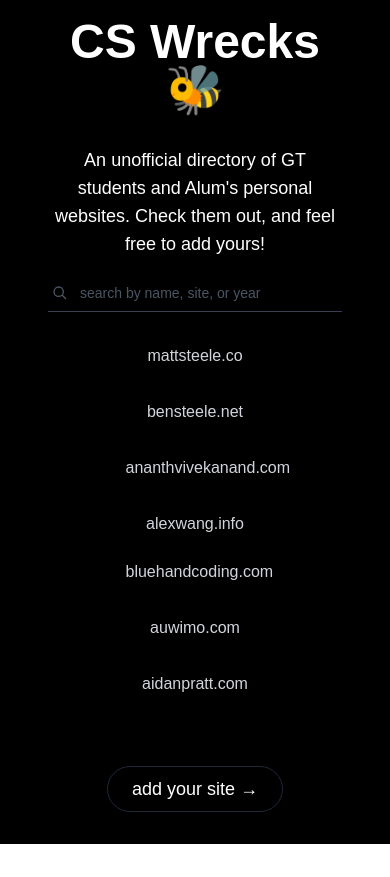
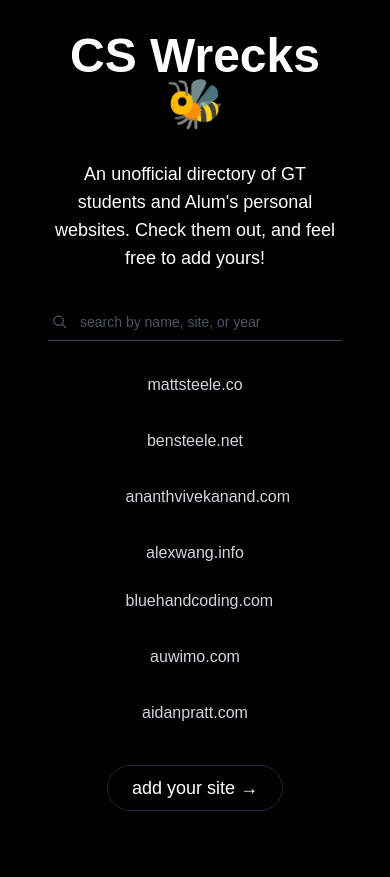
Before and after one commit to msteele3/cswrecks, a Next.js app: page / in a window 390 px wide. Before the commit the page ends 844 px from the top, so only its background shows below. Built offline with nearby package versions, Linux system fonts and the light colour scheme.

Commit message:
fixed mobile formatting for add site button

```diff
--- a/app/page.tsx
+++ b/app/page.tsx
@@ -57,7 +57,7 @@ export default function HomePage() {
       className="min-h-screen p-8 flex flex-col items-center bg-black text-white transition-colors duration-300"
     >
       <section
-        style={{ height: "25vh" }}
+        style={{  }}
         className="w-full flex flex-col items-center justify-center text-center px-4"
       >
         <h1 className="text-5xl font-extrabold mb-4">CS Wrecks 🐝</h1>
@@ -130,7 +130,8 @@ export default function HomePage() {
         ))}
       </motion.div>
 
-      <footer className="absolute bottom-8 mt-12">
+      <footer className="h-24 relative bottom-0">
+        <div className="relative bottom-8 mt-12">
           <motion.button
             whileHover={{
               scale: 1.15,
@@ -145,6 +146,7 @@ export default function HomePage() {
           >
             add your site →
           </motion.button>
+        </div>
       </footer>
     </motion.main>
   );
```
Lines whose indentation alone changed are shown as unchanged.
